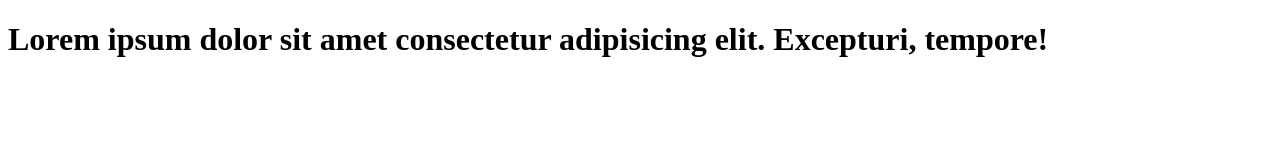
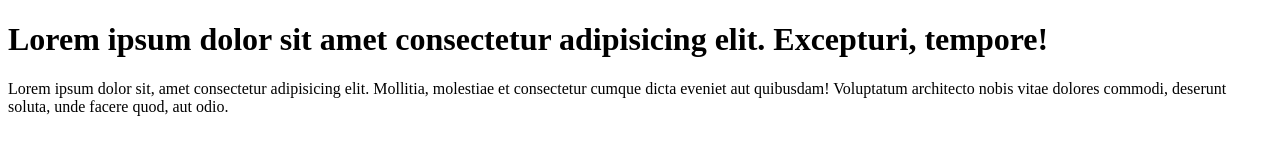
Before and after one commit to tajudeenadedeji/learn-git, a plain HTML site: page index.html in a window 1280 px wide. Drawn offline with Linux system fonts and the light colour scheme.

Commit message:
added paragraph to code

```diff
--- a/index.html
+++ b/index.html
@@ -7,5 +7,9 @@
 </head>
 <body>
     <h1>Lorem ipsum dolor sit amet consectetur adipisicing elit. Excepturi, tempore!</h1>
+    <p>Lorem ipsum dolor sit, amet consectetur adipisicing elit. Mollitia,
+       molestiae et consectetur cumque dicta eveniet aut quibusdam!
+       Voluptatum architecto nobis vitae dolores commodi, deserunt soluta, unde facere quod, aut odio.</p>
+
 </body>
 </html>
```
